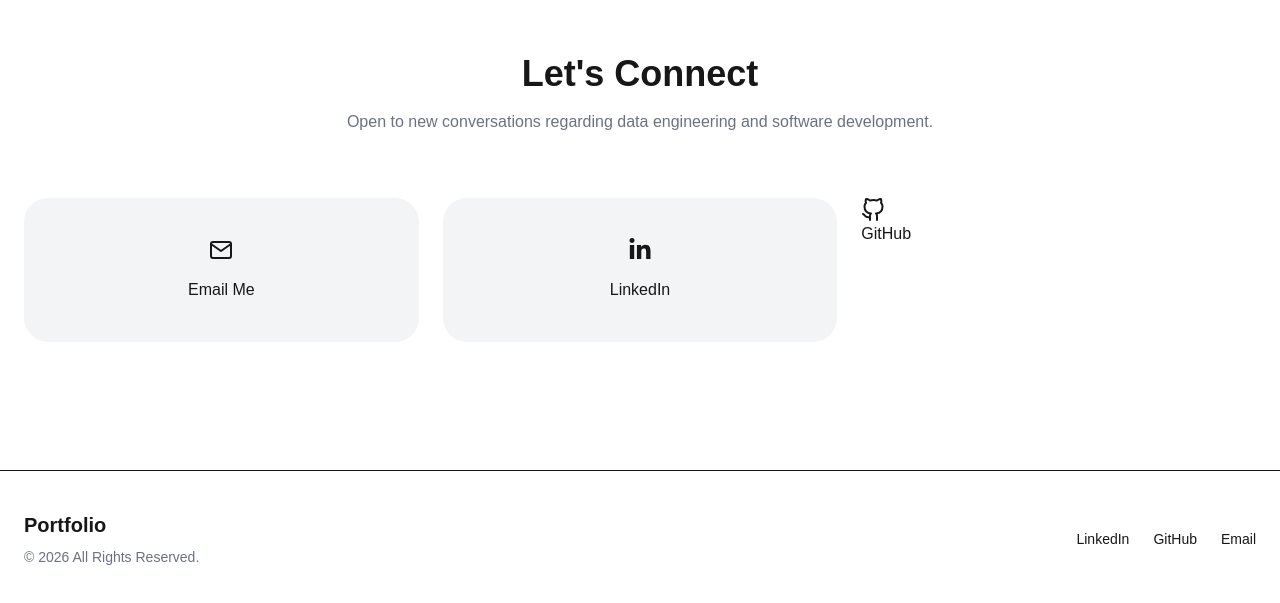
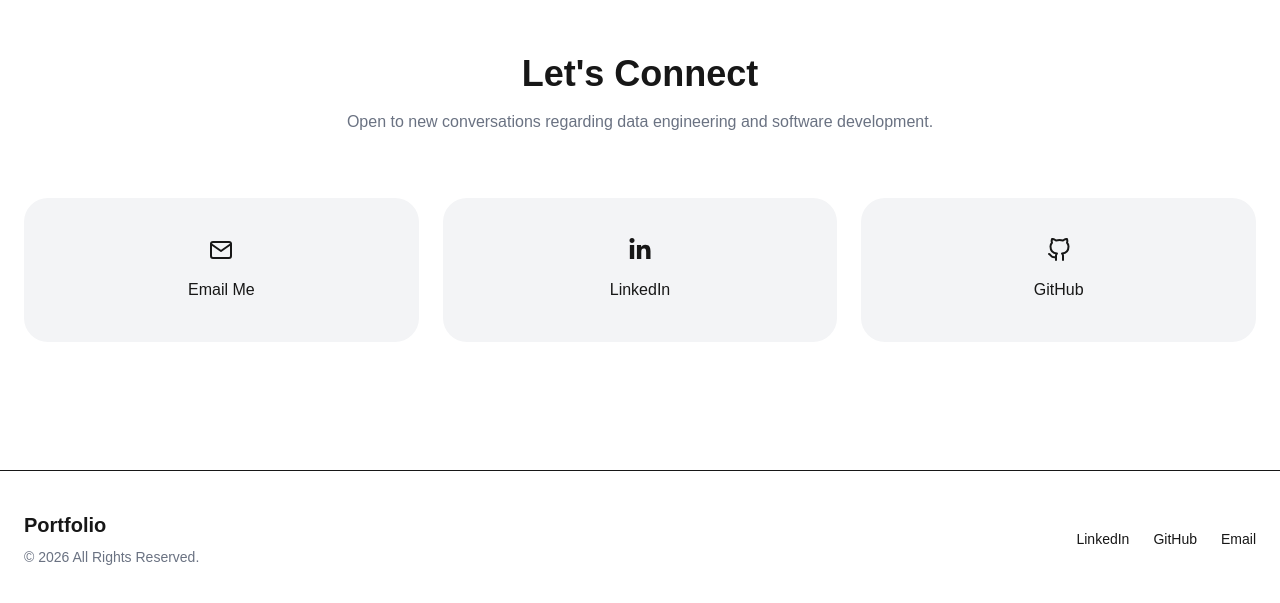
Before and after one commit to newinia/portfolio-, a Next.js app: page / in a window 1280 px wide. Shown: the part 3118-3721 px from the top of the page. Built offline with nearby package versions, Linux system fonts and the light colour scheme.

Commit message:
Fix formatting of GitHub link in Contact component

```diff
--- a/components/Contact.tsx
+++ b/components/Contact.tsx
@@ -60,13 +60,14 @@ export default function Contact() {
           href="https://github.com/newinia/"
           target="_blank"
           rel="noopener noreferrer"
+          className="
           bg-gray-100
           rounded-3xl
           p-10
           flex
           flex-col
           items-center
-          gap-4
+          gap-4"
         >
           <FiGithub size={24} />
           GitHub
```
